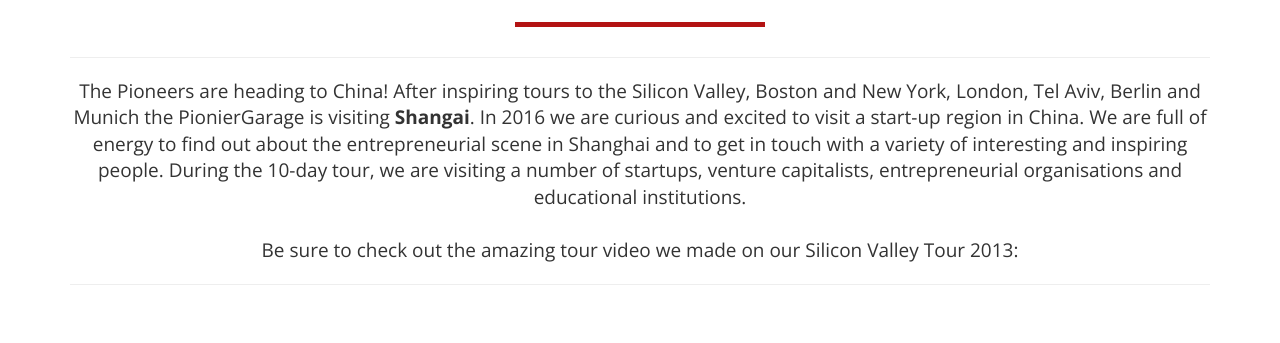
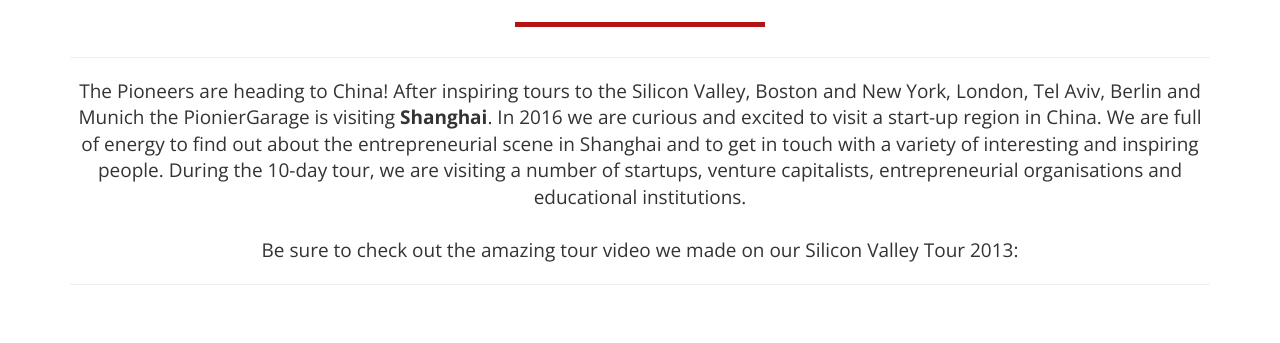
Before and after one commit to pioniergarage/shanghai-tour-website, a plain HTML site: page index.html in a window 1280 px wide. Shown: the part 1527-1870 px from the top of the page. Drawn offline with nearby package versions, Linux system fonts and the light colour scheme; some packages are replaced by stand-ins of ours.

Commit message:
Shangai typo fixed

```diff
--- a/index.html
+++ b/index.html
@@ -103,7 +103,7 @@
         <div class="col-xs-12">
           <hr>
           <p class="lead text-center">
-            The Pioneers are heading to China! After inspiring tours to the Silicon Valley, Boston and New York, London, Tel Aviv, Berlin and Munich the PionierGarage is visiting <strong>Shangai</strong>. In 2016 we are curious and excited to visit a start-up region in China. We are full of energy to find out about the entrepreneurial scene in Shanghai and to get in touch with a variety of interesting and inspiring people. During the 10-day tour, we are visiting a number of startups, venture capitalists, entrepreneurial organisations and educational institutions.<br><br>
+            The Pioneers are heading to China! After inspiring tours to the Silicon Valley, Boston and New York, London, Tel Aviv, Berlin and Munich the PionierGarage is visiting <strong>Shanghai</strong>. In 2016 we are curious and excited to visit a start-up region in China. We are full of energy to find out about the entrepreneurial scene in Shanghai and to get in touch with a variety of interesting and inspiring people. During the 10-day tour, we are visiting a number of startups, venture capitalists, entrepreneurial organisations and educational institutions.<br><br>
             Be sure to check out the amazing tour video we made on our Silicon Valley Tour 2013:</h3>
           </p>
           <hr>
```
